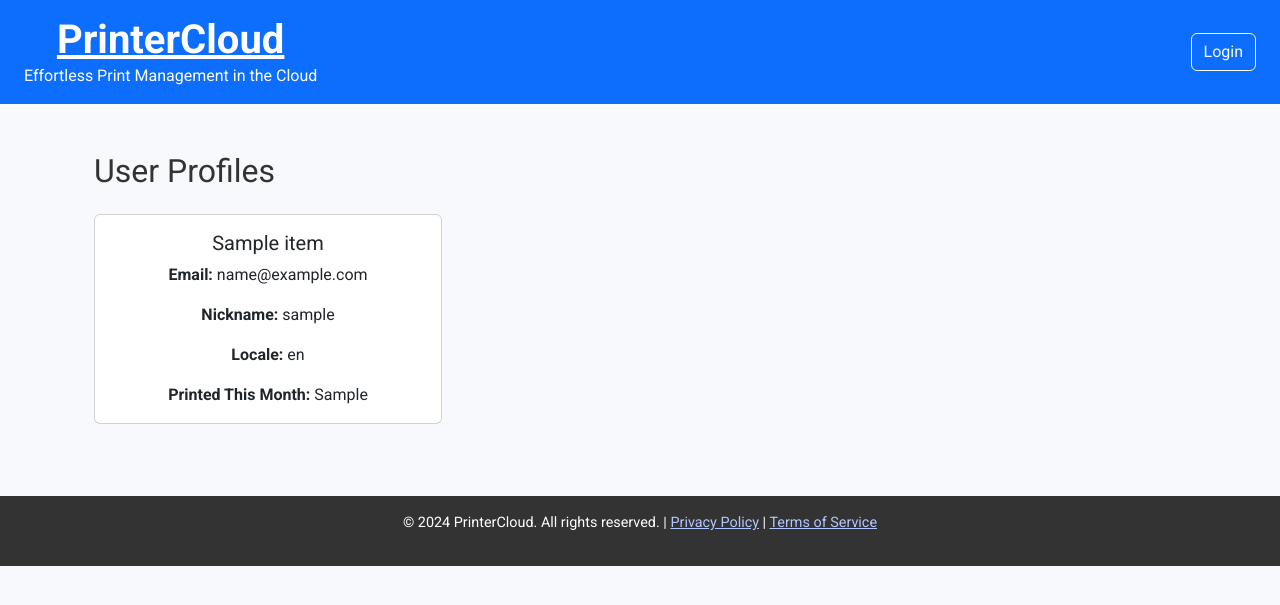
After one commit to zavodIT/printercloud, a Django app: page /user-profiles/ in a window 1280 px wide. The commit adds this page. Shown: the top 605 px of the page. Run offline with Django 4.2, Linux system fonts and the light colour scheme; tables that the repository leaves empty hold one stand-in row (values such as "Sample post"); a database or web service that is not in the repository returns one stand-in record (values such as "Sample title"); data that the repository does not hold is empty; some libraries are stand-ins or nearby versions.

Commit message:
get_profiles template updated

```diff
--- a/apps/dashboard/backend.py
+++ b/apps/dashboard/backend.py
@@ -118,3 +118,25 @@ class PrinterAPI:
             return response.json()
         else:
             return {"error": response.status_code, "message": response.text}
+
+    def get_user_profiles(self):
+        """
+        Retrieves the list of user profiles.
+
+        :return: JSON response containing the list of user profiles or an error message.
+        """
+        url = f"{self.api_url}/user/profiles"
+
+        response = requests.get(url, headers=self.headers)
+
+        if response.status_code == 200:
+            try:
+                return {"success": True, "data": response.json()}
+            except requests.exceptions.JSONDecodeError:
+                return {"success": False, "message": "Invalid JSON response from server"}
+        else:
+            return {
+                "success": False,
+                "message": f"Failed to retrieve user profiles. Status Code: {response.status_code}",
+                "details": response.text
+            }
--- a/apps/dashboard/urls.py
+++ b/apps/dashboard/urls.py
@@ -7,5 +7,9 @@ urlpatterns = [
     path('add-printer/', views.add_printer, name='add_printer'),
     path('start-print/', views.start_print, name='start_print'),  # Add this line
     path('my-printers/<str:printer_id>/', views.printer_details, name='printer_details'),
+    path('my-printers/<str:printer_id>/', views.printer_details, name='printer_details'),
+
+    path('user-profiles/', views.user_profiles, name='user_profiles'),
+    # other paths
     # other URLs...
 ]
--- a/apps/dashboard/views.py
+++ b/apps/dashboard/views.py
@@ -89,3 +89,25 @@ def printer_details(request, printer_id):
         'error_message': error_message
     }
     return render(request, 'dashboard/printer_details.html', context)
+
+def user_profiles(request):
+    # Initialize PrinterAPI with base URL and auth token from settings
+    printer_api = PrinterAPI(settings.BASE_API_URL, settings.AUTH_TOKEN)
+
+    # Call the get_user_profiles method
+    response = printer_api.get_user_profiles()
+
+    # Handle response based on success
+    if response["success"]:
+        user_profiles = response["data"]
+        error_message = None
+    else:
+        user_profiles = []
+        error_message = response["message"]
+
+    context = {
+        'user_profiles': user_profiles,
+        'error_message': error_message
+    }
+
+    return render(request, 'dashboard/user_profiles.html', context)
--- a/templates/base.html
+++ b/templates/base.html
@@ -22,6 +22,7 @@
             {% if request.session.user %}
                 <!-- Show "My Printers" and "Start Print" menu items for authenticated users -->
                 <a href="{% url 'my_printers' %}" class="btn btn-link text-white me-3">My Printers</a>
+                <a href="{% url 'user_profiles' %}" class="btn btn-link text-white me-3">User Profiles</a>
                 <a href="{% url 'start_print' %}" class="btn btn-outline-light me-3">Start Print</a>
 
                 <!-- Display user profile information if logged in -->
--- /dev/null
+++ b/templates/dashboard/user_profiles.html
@@ -0,0 +1,27 @@
+{% extends "base.html" %}
+
+{% block content %}
+<div class="container my-5">
+    <h2 class="mb-4">User Profiles</h2>
+
+    {% if error_message %}
+        <div class="alert alert-danger">{{ error_message }}</div>
+    {% else %}
+        <div class="row">
+            {% for profile in user_profiles %}
+                <div class="col-md-4">
+                    <div class="card mb-4">
+                        <div class="card-body text-center">
+                            <h5 class="card-title">{{ profile.name }}</h5>
+                            <p class="card-text"><strong>Email:</strong> {{ profile.email }}</p>
+                            <p class="card-text"><strong>Nickname:</strong> {{ profile.customProfileData.nickname }}</p>
+                            <p class="card-text"><strong>Locale:</strong> {{ profile.customProfileData.locale }}</p>
+                            <p class="card-text"><strong>Printed This Month:</strong> {{ profile.printedCountThisMonth }}</p>
+                        </div>
+                    </div>
+                </div>
+            {% endfor %}
+        </div>
+    {% endif %}
+</div>
+{% endblock %}
```
